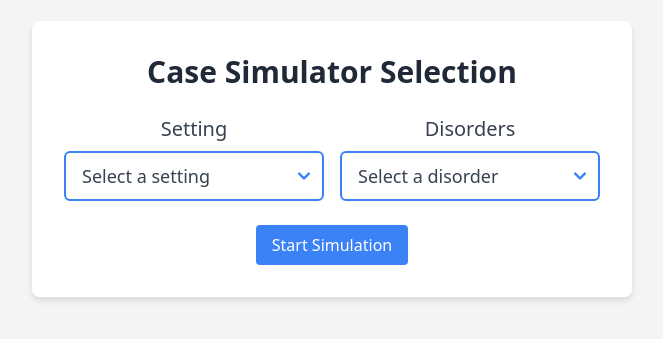
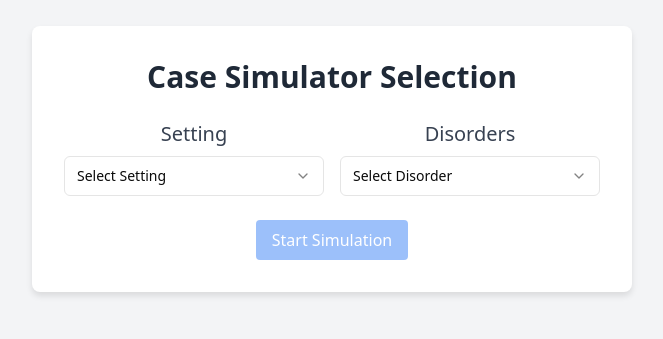
Before and after one commit to vincentnocera/peakshift, a Next.js app: page /case-simulator-selection in a window 1280 px wide. Shown: the part 241-580 px from the top of the page, without its empty margins (308-971 px from the left). Built offline with nearby package versions, Linux system fonts and the light colour scheme.

Commit message:
implemented nicer dropdown, faded Start Simulation button when isSelectionComplete is false

```diff
--- a/app/api/chat/route.ts
+++ b/app/api/chat/route.ts
@@ -9,7 +9,7 @@ export async function POST(req: Request) {
 
   const result = await streamText({
     model: anthropic('claude-3-5-sonnet-20240620'),
-    system: 'You are a helpful assistant.',
+    system: 'You are an expert psychiatrist with 20 years of experience. You work at a prestigious academic medical center and you are known for your eagerness to stay up to date with the latest research, your open mindedness, and your ability to effectively tutor medical learners using active learning techniques, socratic questioning, and mastery learning.  Your role today is to simulate a psychiatric case for the medical learner to think thoroughly through.  You will present a case scenario that highlights an important aspect of psychiatry and ask the learner to make decisions about the best course of action.  You will then continue the case by presenting the response to management decisions. All the while you will ask insightful probing questions that help learners think through decisions from all angles and demonstrate their understanding of the relevant psychiatry',
     messages: convertToCoreMessages(messages),
   });
 
--- a/app/case-simulator-selection/page.tsx
+++ b/app/case-simulator-selection/page.tsx
@@ -2,6 +2,7 @@
 
 import { useState } from 'react';
 import Link from 'next/link';
+import DynamicSelect from "../components/dropdown"; // Updated import path
 
 // Define the CaseSimulatorSelection component
 const CaseSimulatorSelection = () => {
@@ -9,6 +10,18 @@ const CaseSimulatorSelection = () => {
   const [disorder, setDisorder] = useState('');
 
   const isSelectionComplete = setting && disorder;
+  console.log(isSelectionComplete);
+
+  // Define options for the dropdowns
+  const settingOptions = ["Outpatient", "Inpatient"];
+  const disorderOptions = [
+    "Addiction",
+    "Schizophrenia Spectrum",
+    "Bipolar Disorders",
+    "Unipolar Disorders",
+    "Anxiety Disorders",
+    "Eating Disorders",
+  ];
 
   return (
     <div className="page-container min-h-screen bg-gray-100 p-8">
@@ -20,50 +33,22 @@ const CaseSimulatorSelection = () => {
             <label className="block text-gray-700 text-xl mb-2 text-center" htmlFor="setting">
               Setting
             </label>
-            <div className="relative">
-              <select
-                id="setting"
-                value={setting}
-                onChange={(e) => setSetting(e.target.value)}
-                className="appearance-none w-full bg-white border-2 border-blue-500 rounded-md py-3 px-4 pr-10 text-gray-700 leading-tight focus:outline-none focus:ring-2 focus:ring-blue-500 focus:border-blue-500 text-lg"
-              >
-                <option value="">Select a setting</option>
-                <option value="Outpatient">Outpatient</option>
-                <option value="Inpatient">Inpatient</option>
-              </select>
-              <div className="pointer-events-none absolute inset-y-0 right-0 flex items-center px-2 text-blue-500">
-                <svg className="h-6 w-6 fill-current" viewBox="0 0 20 20">
-                  <path d="M5.293 7.293a1 1 0 011.414 0L10 10.586l3.293-3.293a1 1 0 111.414 1.414l-4 4a1 1 0 01-1.414 0l-4-4a1 1 0 010-1.414z" />
-                </svg>
-              </div>
-            </div>
+            <DynamicSelect
+              options={settingOptions}
+              label="Setting"
+              onValueChange={setSetting}
+            />
           </div>
 
           <div className="w-1/2 relative">
             <label className="block text-gray-700 text-xl mb-2 text-center" htmlFor="disorder">
               Disorders
             </label>
-            <div className="relative">
-              <select
-                id="disorder"
-                value={disorder}
-                onChange={(e) => setDisorder(e.target.value)}
-                className="appearance-none w-full bg-white border-2 border-blue-500 rounded-md py-3 px-4 pr-10 text-gray-700 leading-tight focus:outline-none focus:ring-2 focus:ring-blue-500 focus:border-blue-500 text-lg"
-              >
-                <option value="">Select a disorder</option>
-                <option value="Addiction">Addiction</option>
-                <option value="Schizophrenia Spectrum">Schizophrenia Spectrum</option>
-                <option value="Bipolar Disorders">Bipolar Disorders</option>
-                <option value="Unipolar Disorders">Unipolar Disorders</option>
-                <option value="Anxiety Disorders">Anxiety Disorders</option>
-                <option value="Eating Disorders">Eating Disorders</option>
-              </select>
-              <div className="pointer-events-none absolute inset-y-0 right-0 flex items-center px-2 text-blue-500">
-                <svg className="h-6 w-6 fill-current" viewBox="0 0 20 20">
-                  <path d="M5.293 7.293a1 1 0 011.414 0L10 10.586l3.293-3.293a1 1 0 111.414 1.414l-4 4a1 1 0 01-1.414 0l-4-4a1 1 0 010-1.414z" />
-                </svg>
-              </div>
-            </div>
+            <DynamicSelect
+              options={disorderOptions}
+              label="Disorder"
+              onValueChange={setDisorder}
+            />
           </div>
         </div>
 
@@ -78,8 +63,7 @@ const CaseSimulatorSelection = () => {
         ) : (
           <button
             onClick={() => alert('Please select both a setting and a disorder before starting the simulation.')}
-            disabled
-            className="btn-primary"
+            className="btn-primary opacity-50"
           >
             Start Simulation
           </button>
@@ -95,4 +79,5 @@ export default CaseSimulatorSelection;
 
 
 
+
             // block text-center py-4 text-xl font-semibold rounded-md bg-blue-500 text-white hover:bg-blue-600 transition duration-300"
--- /dev/null
+++ b/app/components/dropdown.tsx
@@ -0,0 +1,36 @@
+import React from 'react'
+import {
+  Select,
+  SelectContent,
+  SelectGroup,
+  SelectItem,
+  SelectLabel,
+  SelectTrigger,
+  SelectValue,
+} from "@/components/ui/select"
+
+interface DynamicSelectProps {
+  options: string[];
+  label?: string;
+  onValueChange: (value: string) => void;
+}
+
+export default function DynamicSelect({ options, label = "Options", onValueChange }: DynamicSelectProps) {
+  return (
+    <Select onValueChange={onValueChange}>
+      <SelectTrigger className="w-full">
+        <SelectValue placeholder={`Select ${label}`} />
+      </SelectTrigger>
+      <SelectContent>
+        <SelectGroup>
+          <SelectLabel>{label}</SelectLabel>
+          {options.map((option) => (
+            <SelectItem key={option} value={option}>
+              {option}
+            </SelectItem>
+          ))}
+        </SelectGroup>
+      </SelectContent>
+    </Select>
+  );
+}
--- /dev/null
+++ b/components/ui/select.tsx
@@ -0,0 +1,160 @@
+"use client"
+
+import * as React from "react"
+import * as SelectPrimitive from "@radix-ui/react-select"
+import { Check, ChevronDown, ChevronUp } from "lucide-react"
+
+import { cn } from "@/lib/utils"
+
+const Select = SelectPrimitive.Root
+
+const SelectGroup = SelectPrimitive.Group
+
+const SelectValue = SelectPrimitive.Value
+
+const SelectTrigger = React.forwardRef<
+  React.ElementRef<typeof SelectPrimitive.Trigger>,
+  React.ComponentPropsWithoutRef<typeof SelectPrimitive.Trigger>
+>(({ className, children, ...props }, ref) => (
+  <SelectPrimitive.Trigger
+    ref={ref}
+    className={cn(
+      "flex h-10 w-full items-center justify-between rounded-md border border-input bg-background px-3 py-2 text-sm ring-offset-background placeholder:text-muted-foreground focus:outline-none focus:ring-2 focus:ring-ring focus:ring-offset-2 disabled:cursor-not-allowed disabled:opacity-50 [&>span]:line-clamp-1",
+      className
+    )}
+    {...props}
+  >
+    {children}
+    <SelectPrimitive.Icon asChild>
+      <ChevronDown className="h-4 w-4 opacity-50" />
+    </SelectPrimitive.Icon>
+  </SelectPrimitive.Trigger>
+))
+SelectTrigger.displayName = SelectPrimitive.Trigger.displayName
+
+const SelectScrollUpButton = React.forwardRef<
+  React.ElementRef<typeof SelectPrimitive.ScrollUpButton>,
+  React.ComponentPropsWithoutRef<typeof SelectPrimitive.ScrollUpButton>
+>(({ className, ...props }, ref) => (
+  <SelectPrimitive.ScrollUpButton
+    ref={ref}
+    className={cn(
+      "flex cursor-default items-center justify-center py-1",
+      className
+    )}
+    {...props}
+  >
+    <ChevronUp className="h-4 w-4" />
+  </SelectPrimitive.ScrollUpButton>
+))
+SelectScrollUpButton.displayName = SelectPrimitive.ScrollUpButton.displayName
+
+const SelectScrollDownButton = React.forwardRef<
+  React.ElementRef<typeof SelectPrimitive.ScrollDownButton>,
+  React.ComponentPropsWithoutRef<typeof SelectPrimitive.ScrollDownButton>
+>(({ className, ...props }, ref) => (
+  <SelectPrimitive.ScrollDownButton
+    ref={ref}
+    className={cn(
+      "flex cursor-default items-center justify-center py-1",
+      className
+    )}
+    {...props}
+  >
+    <ChevronDown className="h-4 w-4" />
+  </SelectPrimitive.ScrollDownButton>
+))
+SelectScrollDownButton.displayName =
+  SelectPrimitive.ScrollDownButton.displayName
+
+const SelectContent = React.forwardRef<
+  React.ElementRef<typeof SelectPrimitive.Content>,
+  React.ComponentPropsWithoutRef<typeof SelectPrimitive.Content>
+>(({ className, children, position = "popper", ...props }, ref) => (
+  <SelectPrimitive.Portal>
+    <SelectPrimitive.Content
+      ref={ref}
+      className={cn(
+        "relative z-50 max-h-96 min-w-[8rem] overflow-hidden rounded-md border bg-popover text-popover-foreground shadow-md data-[state=open]:animate-in data-[state=closed]:animate-out data-[state=closed]:fade-out-0 data-[state=open]:fade-in-0 data-[state=closed]:zoom-out-95 data-[state=open]:zoom-in-95 data-[side=bottom]:slide-in-from-top-2 data-[side=left]:slide-in-from-right-2 data-[side=right]:slide-in-from-left-2 data-[side=top]:slide-in-from-bottom-2",
+        position === "popper" &&
+          "data-[side=bottom]:translate-y-1 data-[side=left]:-translate-x-1 data-[side=right]:translate-x-1 data-[side=top]:-translate-y-1",
+        className
+      )}
+      position={position}
+      {...props}
+    >
+      <SelectScrollUpButton />
+      <SelectPrimitive.Viewport
+        className={cn(
+          "p-1",
+          position === "popper" &&
+            "h-[var(--radix-select-trigger-height)] w-full min-w-[var(--radix-select-trigger-width)]"
+        )}
+      >
+        {children}
+      </SelectPrimitive.Viewport>
+      <SelectScrollDownButton />
+    </SelectPrimitive.Content>
+  </SelectPrimitive.Portal>
+))
+SelectContent.displayName = SelectPrimitive.Content.displayName
+
+const SelectLabel = React.forwardRef<
+  React.ElementRef<typeof SelectPrimitive.Label>,
+  React.ComponentPropsWithoutRef<typeof SelectPrimitive.Label>
+>(({ className, ...props }, ref) => (
+  <SelectPrimitive.Label
+    ref={ref}
+    className={cn("py-1.5 pl-8 pr-2 text-sm font-semibold", className)}
+    {...props}
+  />
+))
+SelectLabel.displayName = SelectPrimitive.Label.displayName
+
+const SelectItem = React.forwardRef<
+  React.ElementRef<typeof SelectPrimitive.Item>,
+  React.ComponentPropsWithoutRef<typeof SelectPrimitive.Item>
+>(({ className, children, ...props }, ref) => (
+  <SelectPrimitive.Item
+    ref={ref}
+    className={cn(
+      "relative flex w-full cursor-default select-none items-center rounded-sm py-1.5 pl-8 pr-2 text-sm outline-none focus:bg-accent focus:text-accent-foreground data-[disabled]:pointer-events-none data-[disabled]:opacity-50",
+      className
+    )}
+    {...props}
+  >
+    <span className="absolute left-2 flex h-3.5 w-3.5 items-center justify-center">
+      <SelectPrimitive.ItemIndicator>
+        <Check className="h-4 w-4" />
+      </SelectPrimitive.ItemIndicator>
+    </span>
+
+    <SelectPrimitive.ItemText>{children}</SelectPrimitive.ItemText>
+  </SelectPrimitive.Item>
+))
+SelectItem.displayName = SelectPrimitive.Item.displayName
+
+const SelectSeparator = React.forwardRef<
+  React.ElementRef<typeof SelectPrimitive.Separator>,
+  React.ComponentPropsWithoutRef<typeof SelectPrimitive.Separator>
+>(({ className, ...props }, ref) => (
+  <SelectPrimitive.Separator
+    ref={ref}
+    className={cn("-mx-1 my-1 h-px bg-muted", className)}
+    {...props}
+  />
+))
+SelectSeparator.displayName = SelectPrimitive.Separator.displayName
+
+export {
+  Select,
+  SelectGroup,
+  SelectValue,
+  SelectTrigger,
+  SelectContent,
+  SelectLabel,
+  SelectItem,
+  SelectSeparator,
+  SelectScrollUpButton,
+  SelectScrollDownButton,
+}
--- a/package.json
+++ b/package.json
@@ -11,6 +11,7 @@
   "dependencies": {
     "@ai-sdk/anthropic": "^0.0.51",
     "@radix-ui/react-primitive": "^2.0.0",
+    "@radix-ui/react-select": "^2.1.2",
     "ai": "^3.4.9",
     "class-variance-authority": "^0.7.0",
     "clsx": "^2.1.1",
```
Also changed, not shown: app/components/chat-interface.tsx (+14 -9 lines), 1 other file (tests, documents, lock files or other folders).
